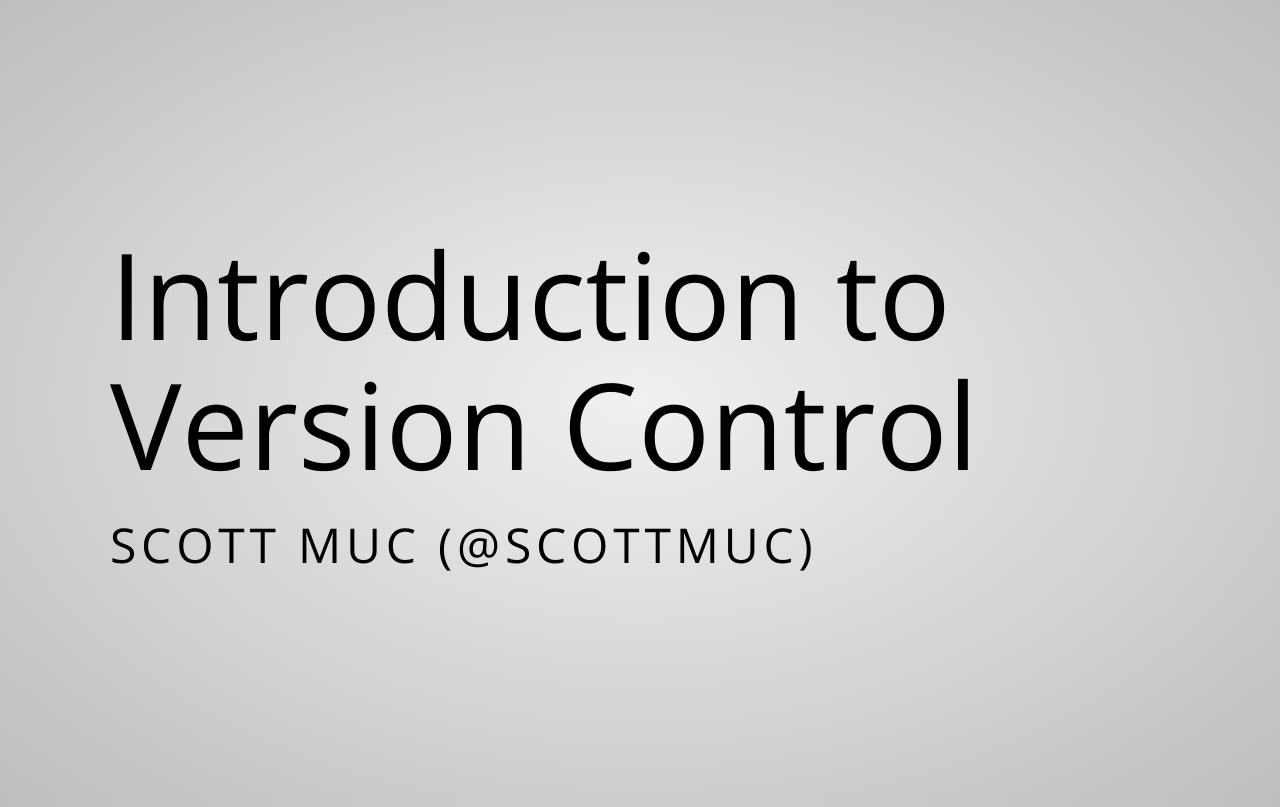
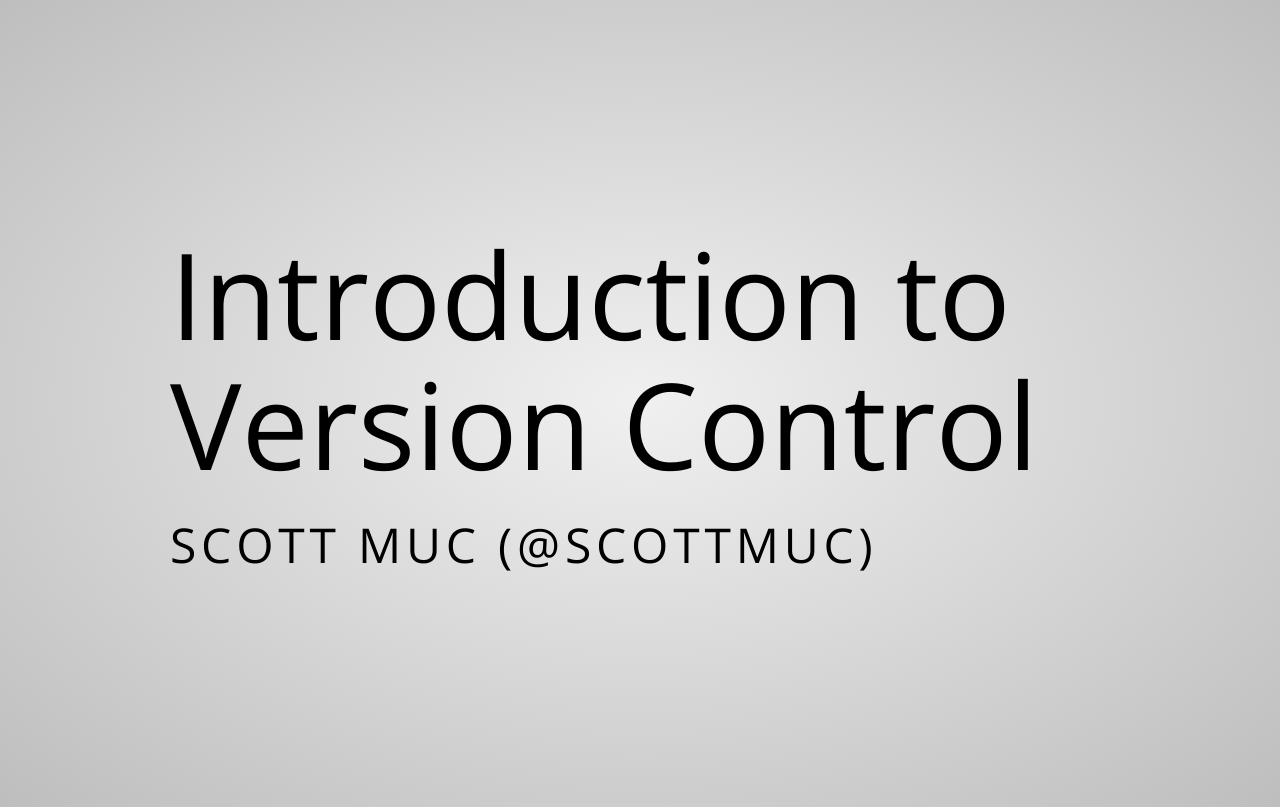
Before and after one commit to scottmuc/presentations, a plain HTML site: page intro-to-version-control/presentation/index.html in a window 1280 px wide. Drawn offline with nearby package versions, Linux system fonts and the light colour scheme.

Commit message:
adding some padding to divs so not cut off on low res presenters

```diff
--- a/intro-to-version-control/presentation/index.html
+++ b/intro-to-version-control/presentation/index.html
@@ -29,6 +29,7 @@
     <div class='step' >
 
 <style>
+  div.step { left: 60px; }
   img{
     max-height: 400px;
     margin: 20px;
```
Also changed, not shown: 1 other file.
